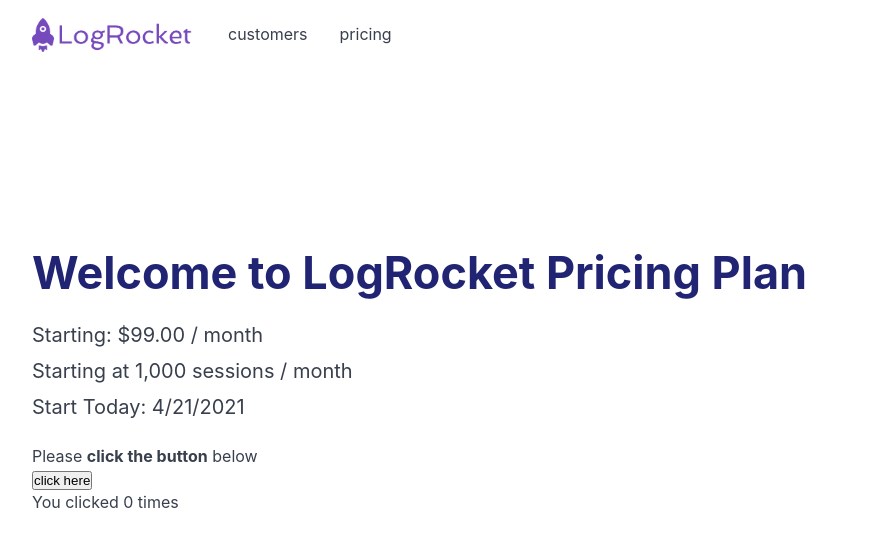
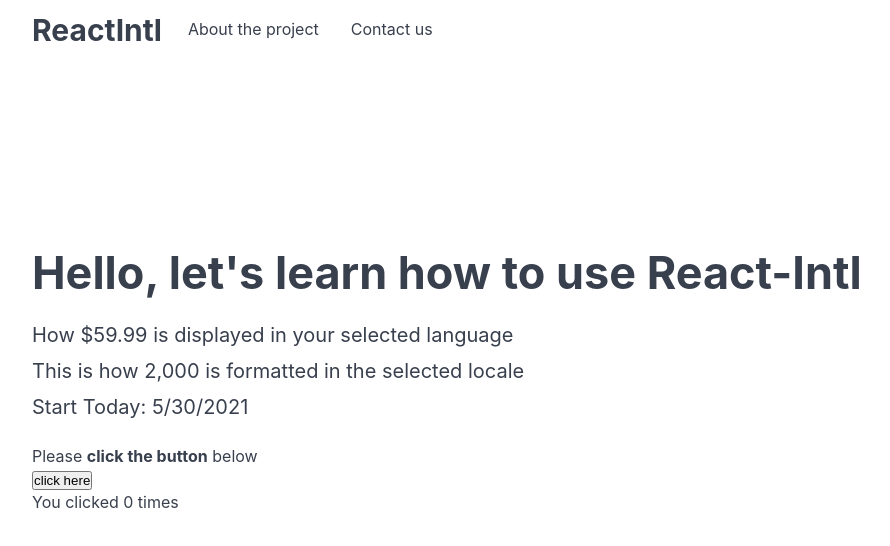
Before and after one commit to Ibaslogic/react_i18next_starter, a React app: page / in a window 1280 px wide. Shown: the whole page, without its empty margins (37-927 px from the left). Built offline with nearby package versions, Linux system fonts and the light colour scheme.

Commit message:
content updated

```diff
--- a/src/components/Content.js
+++ b/src/components/Content.js
@@ -1,10 +1,10 @@
 const Content = () => {
   return (
     <div className="container hero">
-      <h1>Welcome to LogRocket Pricing Plan</h1>
-      <p>Starting: $99.00 / month</p>
-      <p>Starting at 1,000 sessions / month</p>
-      <p>Start Today: 4/21/2021</p>
+      <h1>Hello, let's learn how to use React-Intl</h1>
+      <p>How $59.99 is displayed in your selected language</p>
+      <p>This is how 2,000 is formatted in the selected locale</p>
+      <p>Start Today: {new Date().toLocaleDateString()}</p>
     </div>
   );
 };
--- a/src/components/Header.js
+++ b/src/components/Header.js
@@ -1,32 +1,24 @@
-import logo from "../images/LogRocket_logo.png";
-
 const Header = () => {
   const menu = [
     {
-      title: "customers",
-      path: "https://logrocket.com/customers/",
+      title: "About the project",
+      path: "#",
     },
     {
-      title: "pricing",
-      path: "https://logrocket.com/pricing/",
+      title: "Contact us",
+      path: "#",
     },
   ];
 
   return (
     <header>
       <div className="container header_content">
-        <div className="brand">
-          <a href="https://logrocket.com/" target="_blank" rel="noreferrer">
-            <img src={logo} alt="" />
-          </a>
-        </div>
+        <div className="brand">ReactIntl</div>
         <nav>
           <ul>
             {menu.map(({ title, path }) => (
               <li key={title}>
-                <a target="_blank" rel="noreferrer" href={path}>
-                  {title}
-                </a>
+                <a href={path}>{title}</a>
               </li>
             ))}
           </ul>
--- a/src/index.css
+++ b/src/index.css
@@ -42,15 +42,11 @@
   width: 100%;
 }
 
-.brand a {
-  display: inline-block;
-  margin-top: 6px;
-}
-
-.brand img {
-  max-width: 10rem;
-  margin-right: 20px;
-  padding: 12px 0;
+.brand {
+  font-size: 30px;
+  line-height: 58px;
+  font-weight: bold;
+  margin-right: 10px;
 }
 
 nav ul {
@@ -76,7 +72,6 @@
 
 .hero h1 {
   font-size: 45px;
-  color: #202473;
   line-height: 58px;
   margin-bottom: 15px;
 }
@@ -90,6 +85,7 @@
   margin-top: 20px;
 }
 
+
 /* Switcher */
 
 .switcher select {
```
Also changed, not shown: src/images/LogRocket_logo.png (deleted).
